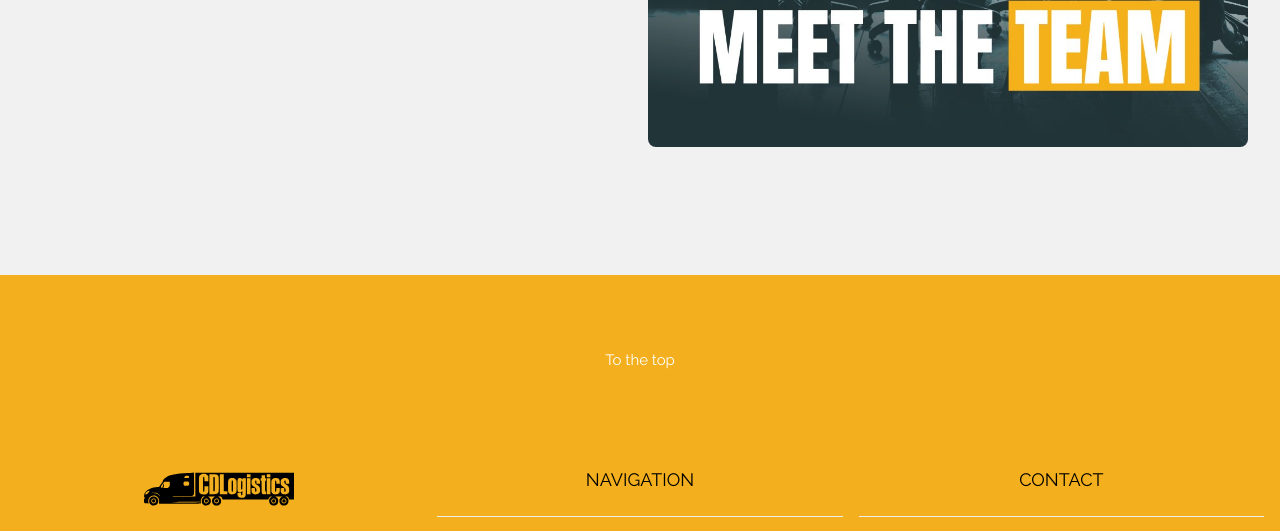
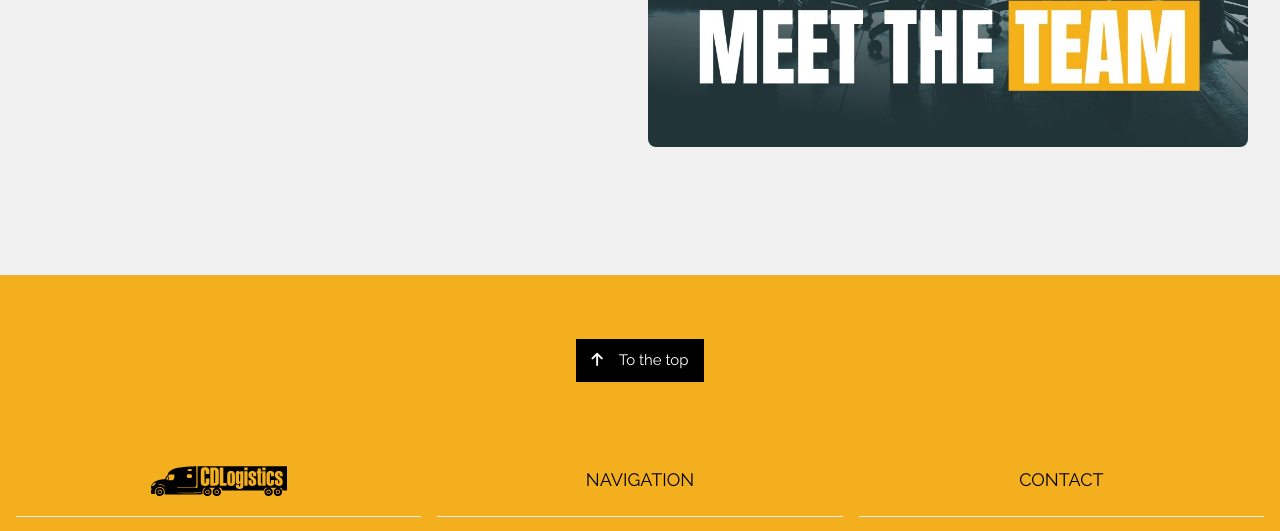
Before and after one commit to NevKovacevic97/CDLogistics, a plain HTML site: page index.html in a window 1280 px wide. Shown: the part 3019-3550 px from the top of the page. Drawn offline with nearby package versions, Linux system fonts and the light colour scheme.

Commit message:
Add files via upload

```diff
--- a/footer.html
+++ b/footer.html
@@ -1,11 +1,12 @@
 <!-- Footer -->
+
 <footer class="w3-center w3-padding-64" style="background-color: #f3af1d">
-    <a  onclick= "scrollToTop()"    class="w3-button w3-black"><i class=" w3-text-white  w3-margin-center"></i>To the top</a>
+   <button class="w3-button"style="background-color: black;color:white"  onclick= "scrollToTop()" >    <i class=" fa fa-arrow-up w3-margin-right "></i>To the top </button>
     <div class="w3-row-padding w3-center" style="margin-top:64px">
 
       <div class="w3-third">
 
-        <p class="w3-large"> <a href="/./" class="w3-bar-item  w3-wide "> <img width="150px" height=50px; src="/22-cropped.svg"></a></p>
+        <p class="w3-large"> <a href="/./" class="w3-bar-item  w3-wide "> <img width="150px" height=30px; src="/22-cropped.svg"></a></p>
 
         <hr>
         <div class="w3-xlarge w3-section">
```
